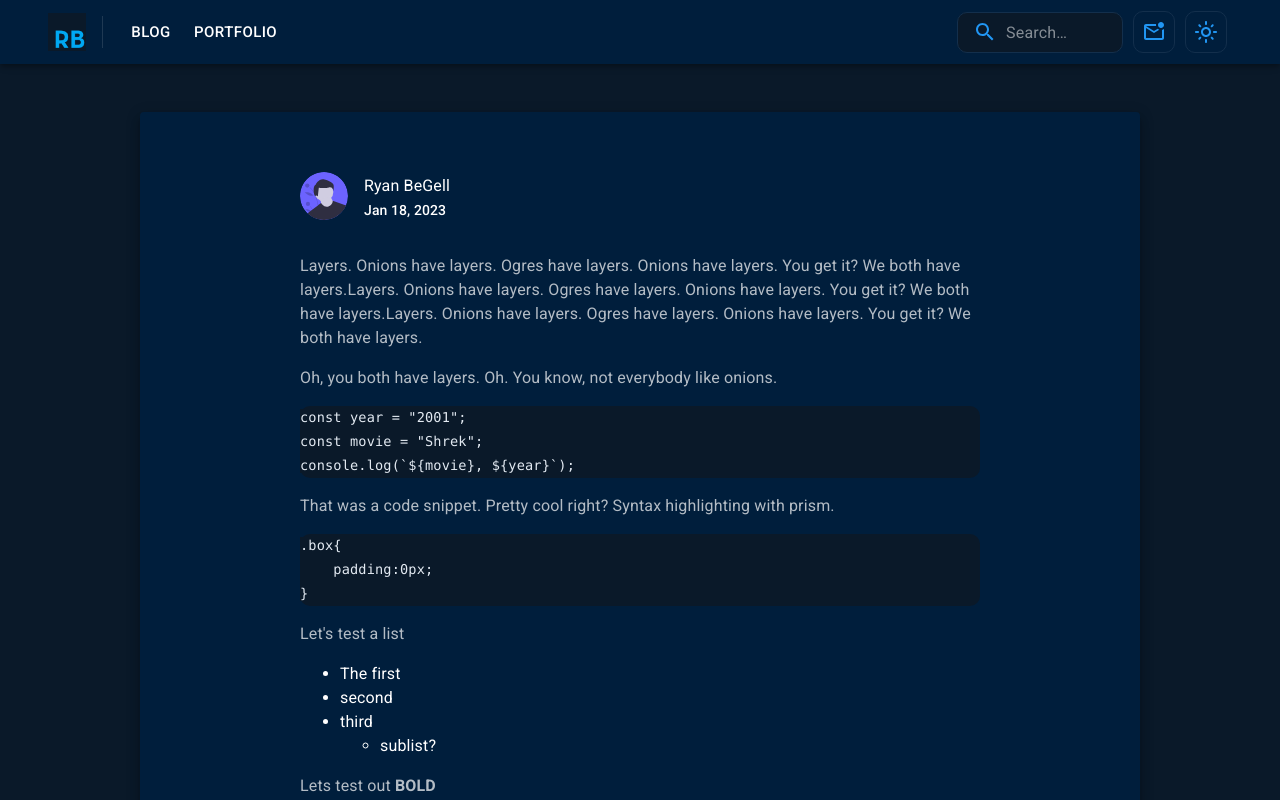
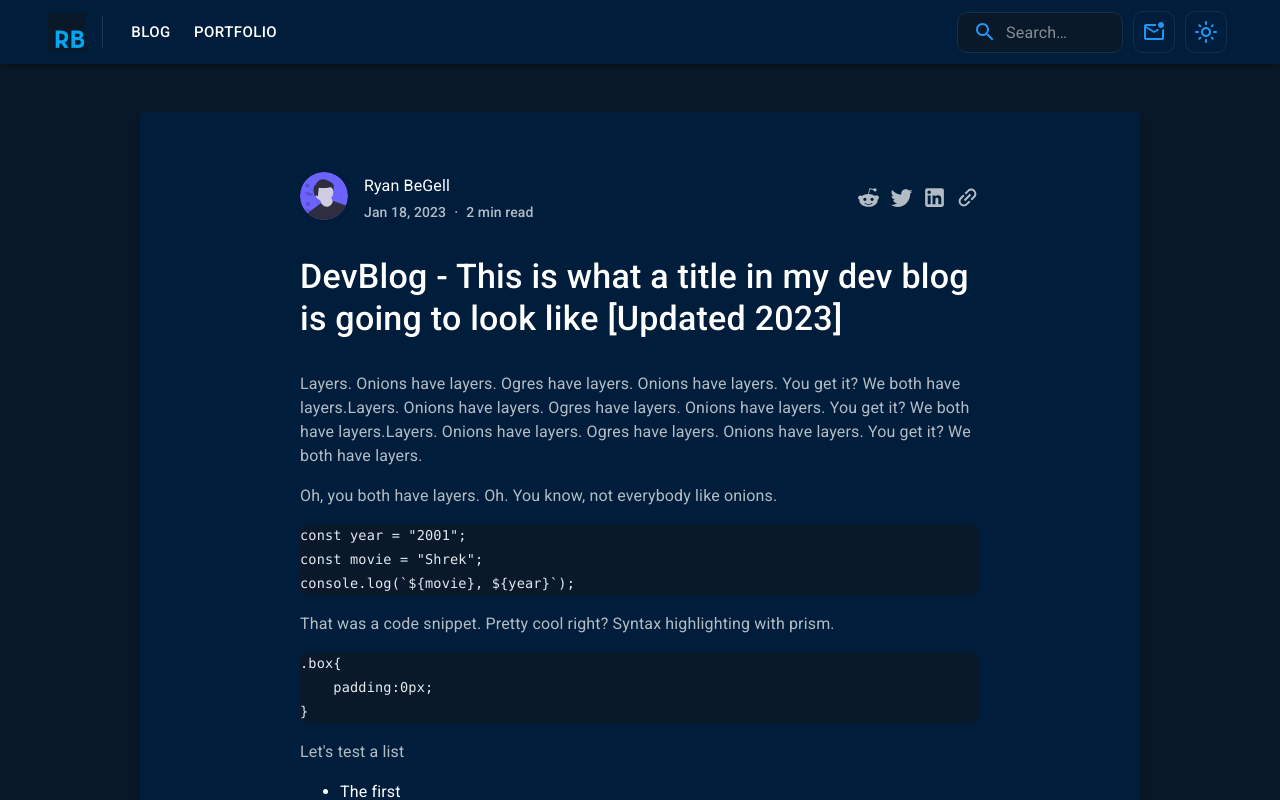
Before and after one commit to RyanBeGell/portfolio-site, a Next.js app: page /blog/posts/onions in a window 1280 px wide. Shown: the top 800 px of the page. Built offline with nearby package versions, Linux system fonts and the light colour scheme; a web font is replaced by a local one.

Commit message:
Header expanded, social share icons added

```diff
--- a/src/components/blog/Header.tsx
+++ b/src/components/blog/Header.tsx
@@ -1,16 +1,47 @@
-import { Avatar, Box, Typography } from "@mui/material";
+import { Avatar, Box, Chip, Divider, Typography } from "@mui/material";
 import Grid from '@mui/material/Grid';
+import LinkIcon from '@mui/icons-material/Link';
+import IconButton from '@mui/material/IconButton';
+import ContentCopyIcon from '@mui/icons-material/ContentCopy';
+import ShareIcon from '@mui/icons-material/Share';
+import TwitterIcon from '@mui/icons-material/Twitter';
+import LinkedInIcon from '@mui/icons-material/LinkedIn';
+import RedditIcon from '@mui/icons-material/Reddit';
+import styles from '@/src/components/landing.module.css';
+
 
 export interface Props {
   date:String
+  minRead:Number
+  title:String
+  fileName:String
 }
 
 export default function Header(props:Props){
+
   return(<>
-  <Box sx={{mb:'32px'}}>
-    <Avatar  src={'/avatar.svg'} alt="Avatar" sx={{height:'48px', width:'48px', float:'left', mr:'16px'}} />
-    <Typography variant='subtitle1'> Ryan BeGell </Typography>
-    <Typography variant='subtitle2' sx={{color:'text.subtitle'}}> {props.date} </Typography>
-  </Box>
+    <Box sx={{mb:'32px'}}>
+      <Grid container spacing={0}>
+        <Grid item xs={8}>
+          <Avatar  src={'/avatar.svg'} alt="Avatar" sx={{height:'48px', width:'48px', float:'left', mr:'16px'}} />
+          <Typography variant='subtitle1'>Ryan BeGell</Typography>
+          <Typography variant='subtitle2' component="span" noWrap sx={{color:'text.secondary'}}>{props.date}</Typography>
+          <Typography variant='subtitle2' component="span" noWrap sx={{color:'text.secondary', px:'8px'}}>·</Typography>
+          <Typography variant='subtitle2' component="span" noWrap sx={{color:'text.secondary'}}>{props.minRead + " min read"}</Typography>
+        </Grid>
+        <Grid item xs={4} display='flex' justifyContent='flex-end'>
+          <Box position='relative' sx={{top:"25%"}}>
+              <RedditIcon sx={{color:'text.blogIcons', mr:'8px',fontSize:'25px', "&:hover": { color: "#FF5700", cursor:'pointer' }  }}/>
+              <TwitterIcon sx={{color:'text.blogIcons', mr:'8px',fontSize:'25px', "&:hover": { color: "#1DA1F2", cursor:'pointer' }  }}/>
+              <LinkedInIcon sx={{color:'text.blogIcons', mr:'8px',fontSize:'25px', "&:hover": { color: "#0077b5 ", cursor:'pointer' }  }}/>
+              {/* Mui link icon is horizontal, -45 deg rotate because I think it looks a bit nicer diagonal */}
+              <LinkIcon sx={{color:'text.blogIcons', transform:'rotate(-45deg)', fontSize:'25px', "&:hover": { color: "#666666", cursor:'pointer' }  }}/>
+          </Box>
+        </Grid>
+      </Grid>
+    </Box>
+    <Box sx={{pb:'16px'}}>
+      <h4>{props.title}</h4>
+    </Box>
   </>)
 }
```
